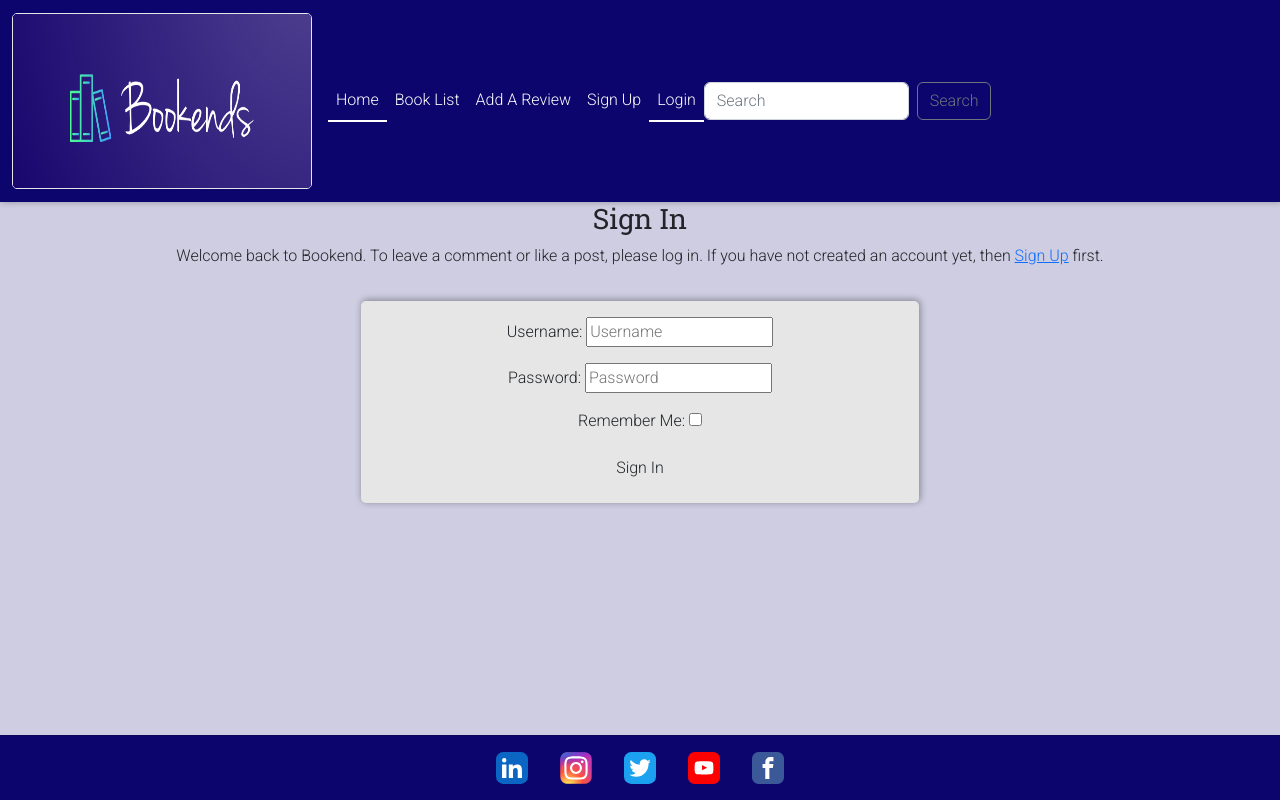
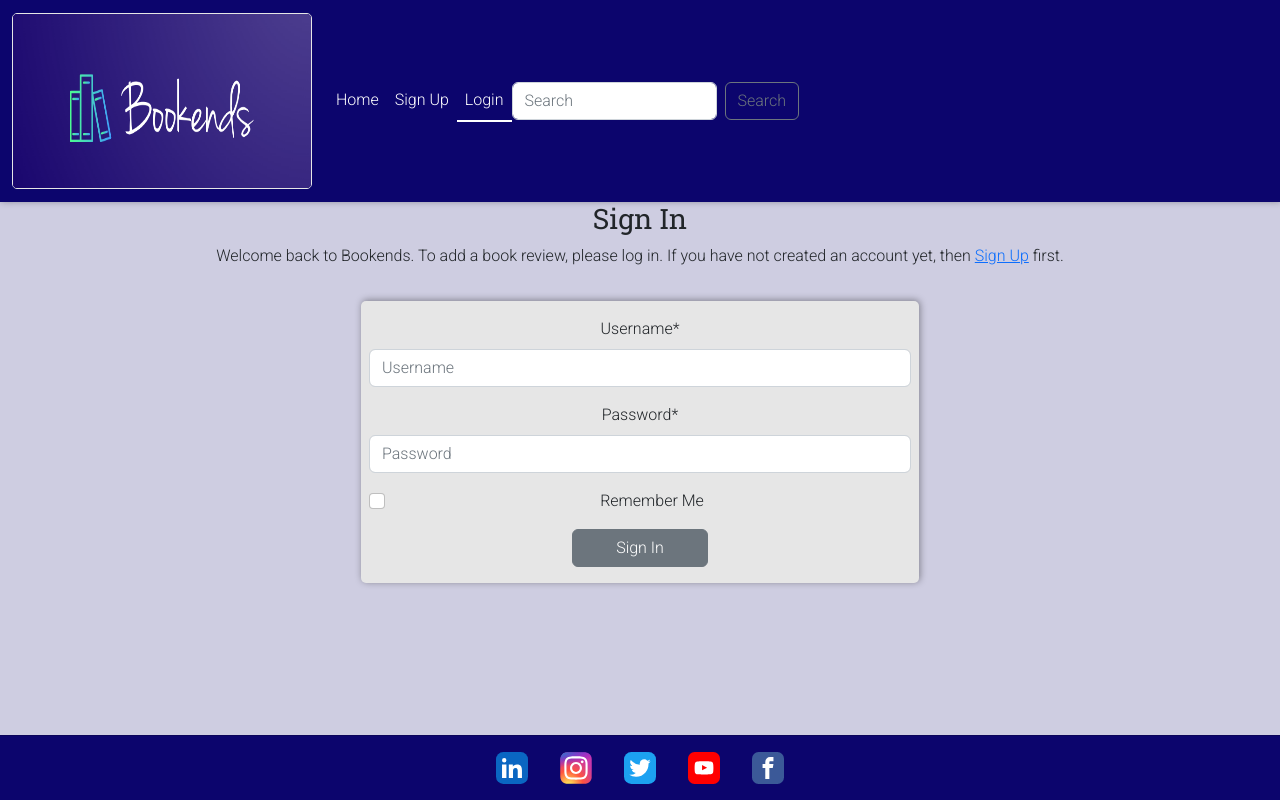
Before and after one commit to jax-parker/bookends, a Django app: page /account/login/ in a window 1280 px wide. Run offline with Django 3.2, Linux system fonts and the light colour scheme; some libraries are stand-ins or nearby versions.

Commit message:
add active link to home, and crispy to login/out

```diff
--- a/home/templates/home/index.html
+++ b/home/templates/home/index.html
@@ -12,9 +12,9 @@
             It seems that everybody and their dog has a book club these days. But whether you are a seasoned old-timer,
             or you started up an online book club in 2020, you are probably facing the same question: “What should we
             read next”?
-
+            <br>
             When decision fatigue sets in, picking the next group read can be the hardest part of the process. But fear
-            not, because we are here to help. Whether you are looking for cutting-edge releases new for 2021 or classic
+            not, because we are here to help. Whether you are looking for cutting-edge releases new for 2023 or classic
             recommendations, we have selected some of the very best book club books sure to spark conversation. So get
             that
             coffee brewing and have your page tabs handy, because we are ready to dive in!
--- a/static/css/base.css
+++ b/static/css/base.css
@@ -9,7 +9,7 @@
     --off_white: #e6e6e6;
     --blue: #0c056d;
     --white: #ffffff;
-    --light_teal: #03fff6;
+    --light_teal: #009c97;
     --blue-hue: #cecde1;
 
     /* Utils */
--- a/templates/allauth/account/login.html
+++ b/templates/allauth/account/login.html
@@ -9,16 +9,17 @@
 
 <div class="container text-center">
   <h3>{% trans "Sign In" %}</h3>
-  <p>{% blocktrans %}Welcome back to Bookend. To leave a comment or like a post, please log in. If you
+  <p>{% blocktrans %}Welcome back to Bookends. To add a book review, please log in. If you
     have not created an account yet, then <a class="link" href="{{ signup_url }}">Sign Up</a>
     first.{% endblocktrans %}</p>
+
   <form class="form p-2 pt-3" method="POST" action="{% url 'account_login' %}">
     {% csrf_token %}
-    {{ form.as_p }}
+    {{ form|crispy }}
     {% if redirect_field_value %}
     <input type="hidden" name="{{ redirect_field_name }}" value="{{ redirect_field_value }}" />
     {% endif %}
-    <button class="btn btn-secondary-25 mb-2" type="submit">{% trans "Sign In" %}</button>
+    <button class="btn btn-secondary w-25 mb-2" type="submit">{% trans "Sign In" %}</button>
   </form>
 </div>
 {% endblock %}
--- a/templates/allauth/account/logout.html
+++ b/templates/allauth/account/logout.html
@@ -5,10 +5,10 @@
 {% block head_title %}{% trans "Sign Out" %}{% endblock %}
 
 {% block content %}
-<div class="container text-center>
+<div class="container text-center">
 
 
-  <h1>{% trans " Sign Out" %}</h1>
+  <h1>{% trans "Sign Out" %}</h1>
 
   <p>{% trans 'Are you sure you want to sign out?' %}</p>
 
--- a/templates/allauth/account/signup.html
+++ b/templates/allauth/account/signup.html
@@ -12,7 +12,7 @@
 
   <form class="form p-3" id="signup_form" method="post" action="{% url 'account_signup' %}">
     {% csrf_token %}
-    {{ form.as_p }}
+    {{ form|crispy }}
     {% if redirect_field_value %}
     <input type="hidden" name="{{ redirect_field_name }}" value="{{ redirect_field_value }}" />
     {% endif %}
--- a/templates/includes/header.html
+++ b/templates/includes/header.html
@@ -15,8 +15,11 @@
             <div class="collapse navbar-collapse" id="navbarNav">
                 <ul class="navbar-nav">
                     <li class="nav-item">
-                        <a class="nav-link active link" aria-current="page" href="{% url 'home' %}">Home</a>
+                        <a class="nav-link {% if url_name == 'home' %}active{% endif %}" aria-current="page"
+                            href="{% url 'home' %}">Home</a>
                     </li>
+
+                    {% if request.user.is_authenticated %}
                     <li class="nav-item">
                         <a class="nav-link {% if url_name == 'books' %}active{% endif %}" href="{% url 'books' %}">Book
                             List</a>
@@ -25,7 +28,6 @@
                         <a class="nav-link {% if url_name == 'add_book' %}active{% endif %}"
                             href="{% url 'add_book' %}">Add A Review</a>
                     </li>
-                    {% if request.user.is_authenticated %}
                     <li class="nav-item">
                         <a class="nav-link {% if url_name == 'account_logout' %}active{% endif %}"
                             href="/account/logout/">Logout</a>
```
